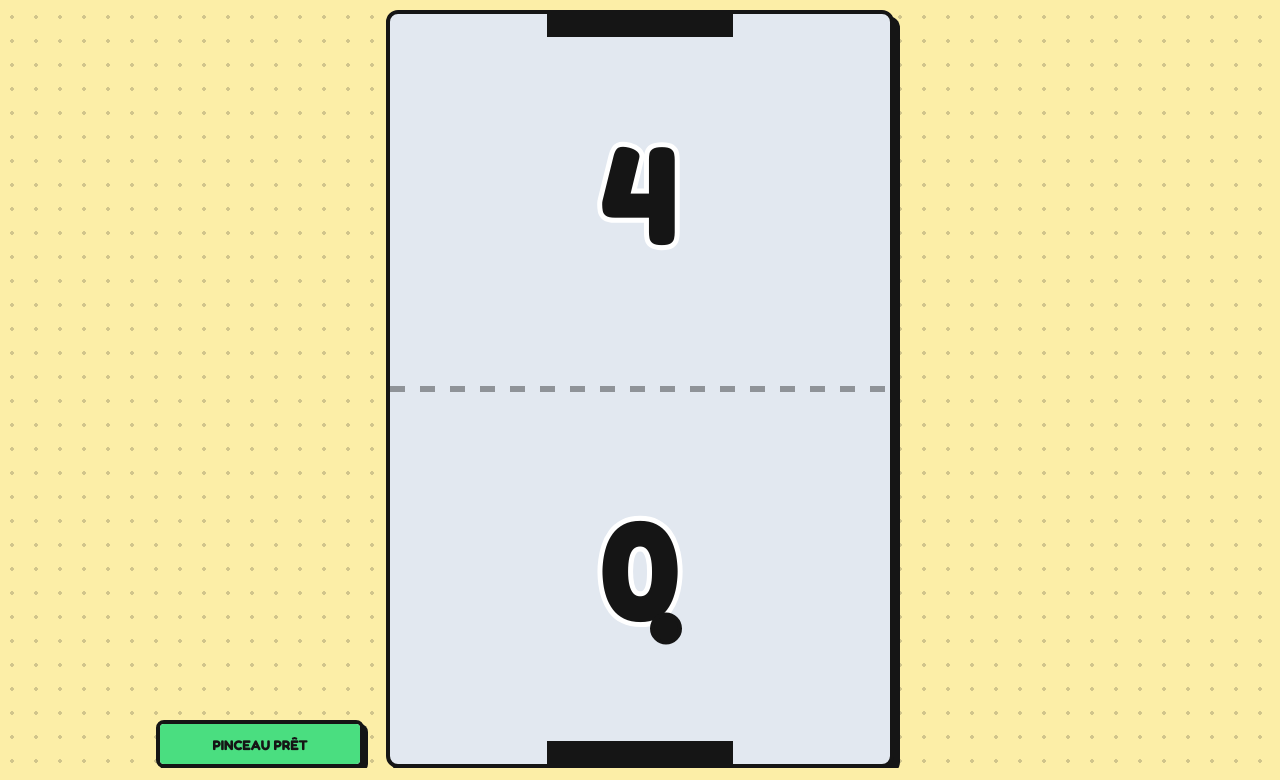
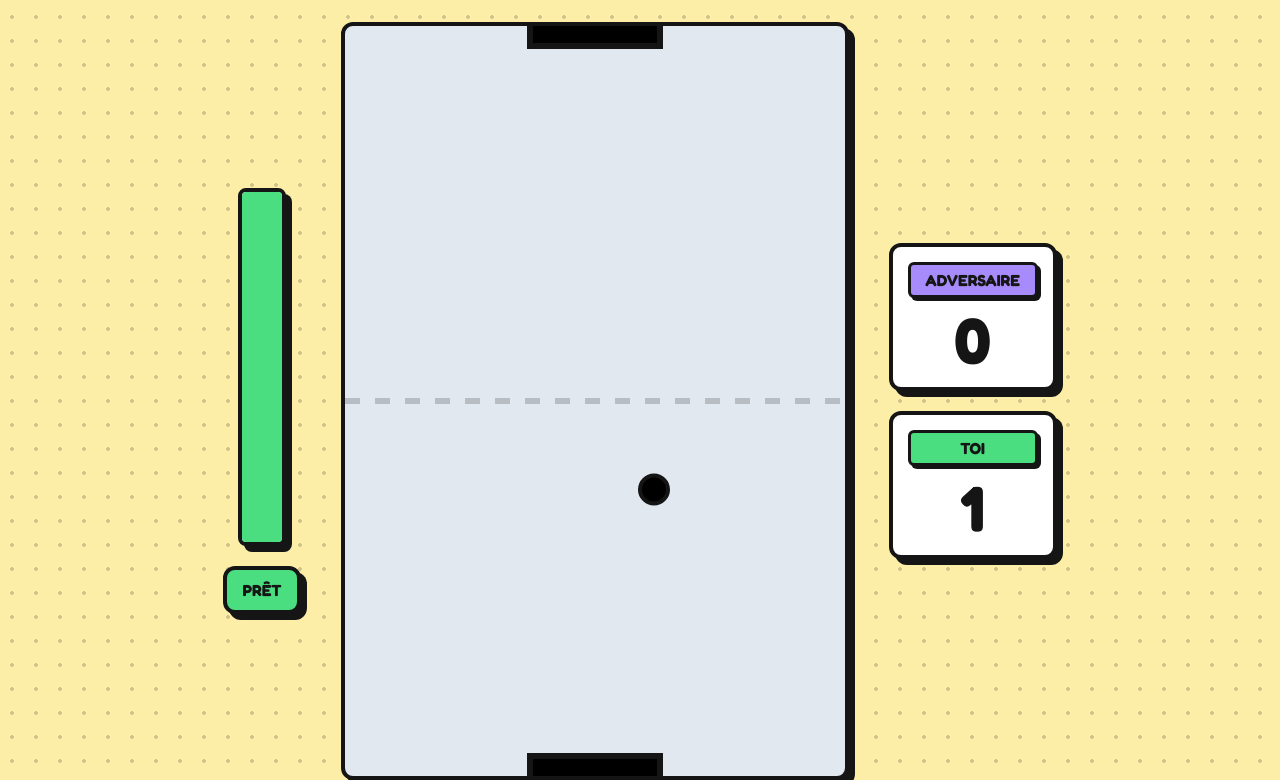
Before and after one commit to Kloss95/Taverne-des-jeux, a website: page public/jeux/hockey/index.html in a window 1280 px wide. Shown: the part 67-847 px from the top of the page. Drawn offline with Linux system fonts and the light colour scheme.

Commit message:
Add files via upload

```diff
--- a/public/jeux/hockey/index.html
+++ b/public/jeux/hockey/index.html
@@ -9,11 +9,11 @@
         :root {
             --border-color: #151515;
             --bg-color: #fceea7;
-            --canvas-bg: #e2e8f0; /* Gris/bleu très doux pour reposer les yeux */
+            --canvas-bg: #e2e8f0;
             --primary-color: #ff5e5e;
-            --secondary-color: #4ade80; /* Vert (Joueur) */
+            --secondary-color: #4ade80;
             --warning-color: #ffb703;
-            --enemy-color: #a78bfa;   /* Violet (Adversaire) */
+            --enemy-color: #a78bfa;
         }
 
         body {
@@ -41,21 +41,30 @@
         .header {
             background-color: #ffffff;
             padding: 10px 20px;
-            margin-bottom: 20px;
+            margin-bottom: 30px;
             text-transform: uppercase;
         }
 
         .header h1 {
             margin: 0;
-            font-size: 24px;
+            font-size: 26px;
             font-weight: 700;
         }
 
-        /* Le conteneur relatif permet d'ancrer la jauge par rapport au terrain */
-        .game-wrapper {
-            position: relative;
+        /* Disposition en 3 colonnes */
+        .game-container {
             display: flex;
+            flex-direction: row;
+            align-items: center;
             justify-content: center;
+            gap: 40px;
+        }
+
+        .side-panel {
+            display: flex;
+            flex-direction: column;
+            align-items: center;
+            gap: 20px;
         }
 
         canvas {
@@ -63,45 +72,73 @@
             display: block;
         }
 
-        /* Positionnement exact selon ton schéma : en bas à gauche */
-        .cooldown-container {
-            position: absolute;
-            left: -230px; /* Décalé sur la gauche */
-            bottom: 0px;  /* Aligné avec le bas du canvas */
-            width: 200px;
-            height: 40px;
+        /* Jauge Verticale à Gauche */
+        .cooldown-wrapper {
+            width: 40px;
+            height: 350px;
             background-color: #ffffff;
+            position: relative;
             overflow: hidden;
-            display: flex;
-            align-items: center;
-            justify-content: center;
-            border: 4px solid var(--border-color);
-            border-radius: 8px;
-            box-shadow: 4px 4px 0px var(--border-color);
+            border-radius: 8px; /* Un peu plus rectangulaire pour la jauge */
         }
 
         #cooldown-fill {
             position: absolute;
-            top: 0;
+            bottom: 0; /* La jauge se remplit de bas en haut */
             left: 0;
+            width: 100%;
             height: 100%;
-            width: 100%;
             background-color: var(--warning-color);
-            transition: width 0.1s linear;
-            z-index: 1;
+            transition: height 0.1s linear;
         }
 
         #cooldown-fill.ready {
             background-color: var(--secondary-color);
         }
 
-        .cooldown-text {
-            position: relative;
-            z-index: 2;
+        .cooldown-status {
+            padding: 10px 15px;
+            font-size: 16px;
             font-weight: 700;
-            font-size: 14px;
             text-transform: uppercase;
+            background-color: #ffffff;
+            transition: background-color 0.2s;
         }
+
+        /* Panneau des scores à Droite */
+        .score-box {
+            background-color: #ffffff;
+            width: 130px;
+            padding: 15px;
+            text-align: center;
+            display: flex;
+            flex-direction: column;
+            gap: 10px;
+        }
+
+        .score-title {
+            font-size: 16px;
+            font-weight: 700;
+            padding: 5px;
+            border-radius: 6px;
+            border: 3px solid var(--border-color);
+            box-shadow: 3px 3px 0px var(--border-color);
+        }
+
+        .score-enemy .score-title {
+            background-color: var(--enemy-color);
+        }
+
+        .score-player .score-title {
+            background-color: var(--secondary-color);
+        }
+
+        .score-value {
+            font-size: 64px;
+            font-weight: 700;
+            line-height: 1;
+        }
+
     </style>
 </head>
 <body>
@@ -110,64 +147,75 @@
         <h1>🏒 Draw Hockey</h1>
     </div>
 
-    <div class="game-wrapper">
+    <div class="game-container">
+
+        <div class="side-panel">
+            <div class="cooldown-wrapper neo-box">
+                <div id="cooldown-fill" class="ready"></div>
+            </div>
+            <div class="cooldown-status neo-box" id="cooldown-status">PRÊT</div>
+        </div>
+
         <canvas id="gameCanvas" width="500" height="750" class="neo-box"></canvas>
 
-        <div class="cooldown-container">
-            <div id="cooldown-fill" class="ready"></div>
-            <span class="cooldown-text" id="cooldown-label">PINCEAU PRÊT</span>
+        <div class="side-panel">
+            <div class="score-box score-enemy neo-box">
+                <div class="score-title">ADVERSAIRE</div>
+                <div class="score-value" id="score-enemy">0</div>
+            </div>
+            <div class="score-box score-player neo-box">
+                <div class="score-title">TOI</div>
+                <div class="score-value" id="score-player">0</div>
+            </div>
         </div>
+
     </div>
 
     <script>
         const canvas = document.getElementById('gameCanvas');
         const ctx = canvas.getContext('2d');
         const cooldownFill = document.getElementById('cooldown-fill');
-        const cooldownLabel = document.getElementById('cooldown-label');
+        const cooldownStatus = document.getElementById('cooldown-status');
+
+        const scoreEnemyEl = document.getElementById('score-enemy');
+        const scorePlayerEl = document.getElementById('score-player');
 
         // Constantes
-        const COOLDOWN_TIME = 1000; // 1 seconde de recharge
-        const LIFESPAN = 1000; // Le trait disparait au bout d'1 seconde
+        const COOLDOWN_TIME = 1000;
+        const LIFESPAN = 1000;
         const TARGET_SPEED = 9;
-        const GOAL_WIDTH = 180; // Cages légèrement agrandies
+        const GOAL_WIDTH = 130; // Cages réduites
 
         // Variables d'état
         let lastDrawTime = 0;
         let isDrawing = false;
         let currentPath = null;
-        let drawnPaths = []; // Stocke tous les traits valides avec leur timestamp
+        let drawnPaths = [];
 
         let scores = { player: 0, enemy: 0 };
-        let puck = { x: 250, y: 500, vx: 7, vy: -9, radius: 14 };
+        let puck = { x: 250, y: 375, vx: 7, vy: -9, radius: 14 };
 
         const goalX1 = (canvas.width - GOAL_WIDTH) / 2;
         const goalX2 = goalX1 + GOAL_WIDTH;
 
-        // Fonction pour démarrer le trait
         function startDraw(x, y) {
             if (Date.now() - lastDrawTime < COOLDOWN_TIME) return;
             isDrawing = true;
-            // On s'assure que le point de départ est dans le canvas
             x = Math.max(0, Math.min(canvas.width, x));
             y = Math.max(0, Math.min(canvas.height, y));
             currentPath = [{ x, y }];
         }
 
-        // Fonction pour continuer le trait (avec bridage aux bords du terrain)
         function moveDraw(x, y) {
             if (!isDrawing || !currentPath) return;
-
-            // "Clamping" : empêche le trait de sortir visuellement du canvas
             x = Math.max(0, Math.min(canvas.width, x));
             y = Math.max(0, Math.min(canvas.height, y));
-
             let lastPoint = currentPath[currentPath.length - 1];
             if (Math.hypot(x - lastPoint.x, y - lastPoint.y) > 5) {
                 currentPath.push({ x, y });
             }
         }
 
-        // Fonction pour terminer et sauvegarder le trait
         function endDraw() {
             if (!isDrawing) return;
             isDrawing = false;
@@ -178,7 +226,6 @@
             currentPath = null;
         }
 
-        // Événements Souris (Le mouseup et mousemove sont sur WINDOW pour ne pas perdre le trait !)
         canvas.addEventListener('mousedown', (e) => {
             const rect = canvas.getBoundingClientRect();
             startDraw(e.clientX - rect.left, e.clientY - rect.top);
@@ -190,7 +237,6 @@
         });
         window.addEventListener('mouseup', endDraw);
 
-        // Événements Tactiles (Smartphones / Tablettes)
         canvas.addEventListener('touchstart', (e) => {
             e.preventDefault();
             const rect = canvas.getBoundingClientRect();
@@ -212,25 +258,29 @@
         }
 
         function resetPuck(whoScored) {
+            // Le palet revient pile au centre
             puck.x = canvas.width / 2;
-            puck.vx = (Math.random() > 0.5 ? 2 : -2);
+            puck.y = canvas.height / 2;
 
-            // Efface les traits lors d'un but
+            // Légère déviation aléatoire sur l'axe X
+            puck.vx = (Math.random() > 0.5 ? 1 : -1);
+
             drawnPaths = [];
 
+            // Il se dirige ENCORE PLUS lentement vers la personne qui vient de marquer
             if (whoScored === 'enemy') {
-                puck.y = canvas.height * 0.75;
-                puck.vy = 4;
+                puck.vy = -1.5; // Va lentement vers l'ennemi (Le haut)
             } else {
-                puck.y = canvas.height * 0.25;
-                puck.vy = -4;
+                puck.vy = 1.5; // Va lentement vers toi (Le bas)
             }
+
+            // Mise à jour de l'affichage HTML
+            scoreEnemyEl.innerText = scores.enemy;
+            scorePlayerEl.innerText = scores.player;
         }
 
         function update() {
             let now = Date.now();
-
-            // 1. Nettoyage des traits vieux de plus d'1 seconde
             drawnPaths = drawnPaths.filter(p => now - p.timestamp < LIFESPAN);
 
             puck.x += puck.vx;
@@ -258,7 +308,7 @@
                 }
             }
 
-            // Collisions avec les traits
+            // Collisions
             for (let i = drawnPaths.length - 1; i >= 0; i--) {
                 let pathInfo = drawnPaths[i];
                 let path = pathInfo.path;
@@ -292,7 +342,6 @@
                         }
                     }
                 }
-                // Si le palet touche le trait, le trait est détruit
                 if (collisionDetected) {
                     drawnPaths.splice(i, 1);
                 }
@@ -301,13 +350,19 @@
             // UI Cooldown
             let timePassed = now - lastDrawTime;
             if (timePassed < COOLDOWN_TIME) {
-                cooldownFill.style.width = (timePassed / COOLDOWN_TIME) * 100 + '%';
+                // Remplissage vertical
+                cooldownFill.style.height = (timePassed / COOLDOWN_TIME) * 100 + '%';
                 cooldownFill.classList.remove('ready');
-                cooldownLabel.innerText = "RECHARGE...";
+
+                // Changement de style du bouton
+                cooldownStatus.innerText = "RECHARGE";
+                cooldownStatus.style.backgroundColor = "var(--warning-color)";
             } else {
-                cooldownFill.style.width = '100%';
+                cooldownFill.style.height = '100%';
                 cooldownFill.classList.add('ready');
-                cooldownLabel.innerText = "PINCEAU PRÊT";
+
+                cooldownStatus.innerText = "PRÊT";
+                cooldownStatus.style.backgroundColor = "var(--secondary-color)";
             }
         }
 
@@ -339,50 +394,43 @@
         function draw() {
             ctx.clearRect(0, 0, canvas.width, canvas.height);
 
-            // --- DESSIN DES SCORES ---
-            // On les dessine en arrière plan mais très visibles (Bordure blanche épaisse + Remplissage noir)
-            ctx.font = "bold 140px Fredoka";
-            ctx.textAlign = "center";
-            ctx.textBaseline = "middle";
-            ctx.lineWidth = 10;
-            ctx.strokeStyle = "#ffffff";
-
-            // Score Ennemi
-            ctx.strokeText(scores.enemy, canvas.width / 2, canvas.height * 0.25);
-            ctx.fillStyle = "#151515";
-            ctx.fillText(scores.enemy, canvas.width / 2, canvas.height * 0.25);
-
-            // Score Joueur
-            ctx.strokeText(scores.player, canvas.width / 2, canvas.height * 0.75);
-            ctx.fillStyle = "#151515";
-            ctx.fillText(scores.player, canvas.width / 2, canvas.height * 0.75);
-            ctx.textBaseline = "alphabetic"; // reset
-
-            // --- LIGNE MÉDIANE ---
+            // LIGNE MÉDIANE
             ctx.setLineDash([15, 15]);
             ctx.beginPath();
             ctx.moveTo(0, canvas.height / 2);
             ctx.lineTo(canvas.width, canvas.height / 2);
-            ctx.strokeStyle = "rgba(21, 21, 21, 0.4)";
+            ctx.strokeStyle = "rgba(21, 21, 21, 0.2)";
             ctx.lineWidth = 6;
             ctx.stroke();
             ctx.setLineDash([]);
 
-            // --- CAGES (BUTS) NÉOBRUTALISTES ---
+            // CAGES (BUTS) Empiétant sur la bordure (Tracé manuel pour éviter les doubles bords)
+
+            // But Ennemi (En Haut)
+            ctx.fillStyle = "var(--enemy-color)";
+            ctx.fillRect(goalX1, 0, GOAL_WIDTH, 20); // Fond
+            ctx.beginPath();
+            ctx.moveTo(goalX1, 0); // Démarre au bord haut
+            ctx.lineTo(goalX1, 20); // Descend
+            ctx.lineTo(goalX2, 20); // Va à droite
+            ctx.lineTo(goalX2, 0); // Remonte au bord haut
             ctx.lineWidth = 6;
             ctx.strokeStyle = "#151515";
+            ctx.stroke(); // Dessine la bordure noire en "U"
 
-            // But ennemi (En Haut - Violet)
-            ctx.fillStyle = "var(--enemy-color)";
-            ctx.fillRect(goalX1, 0, GOAL_WIDTH, 20);
-            ctx.strokeRect(goalX1, -5, GOAL_WIDTH, 25); // -5 pour cacher la bordure du haut
-
-            // Notre but (En Bas - Vert)
+            // Notre but (En Bas)
             ctx.fillStyle = "var(--secondary-color)";
             ctx.fillRect(goalX1, canvas.height - 20, GOAL_WIDTH, 20);
-            ctx.strokeRect(goalX1, canvas.height - 20, GOAL_WIDTH, 25);
+            ctx.beginPath();
+            ctx.moveTo(goalX1, canvas.height);
+            ctx.lineTo(goalX1, canvas.height - 20);
+            ctx.lineTo(goalX2, canvas.height - 20);
+            ctx.lineTo(goalX2, canvas.height);
+            ctx.lineWidth = 6;
+            ctx.strokeStyle = "#151515";
+            ctx.stroke();
 
-            // --- DESSIN DES TRAITS ---
+            // DESSIN DES TRAITS
             drawnPaths.forEach(p => {
                 let isTopZone = p.path[0].y < canvas.height / 2;
                 let color = isTopZone ? "var(--enemy-color)" : "var(--secondary-color)";
@@ -392,10 +440,10 @@
             if (currentPath) {
                 let isTopZone = currentPath[0].y < canvas.height / 2;
                 let color = isTopZone ? "var(--enemy-color)" : "var(--secondary-color)";
-                drawNeoPath(currentPath, color, 0.5); // Semi-transparent pendant le tracé
+                drawNeoPath(currentPath, color, 0.5);
             }
 
-            // --- LE PALET ---
+            // LE PALET
             ctx.beginPath();
             ctx.arc(puck.x, puck.y, puck.radius, 0, Math.PI * 2);
             ctx.fillStyle = "var(--primary-color)";
```
